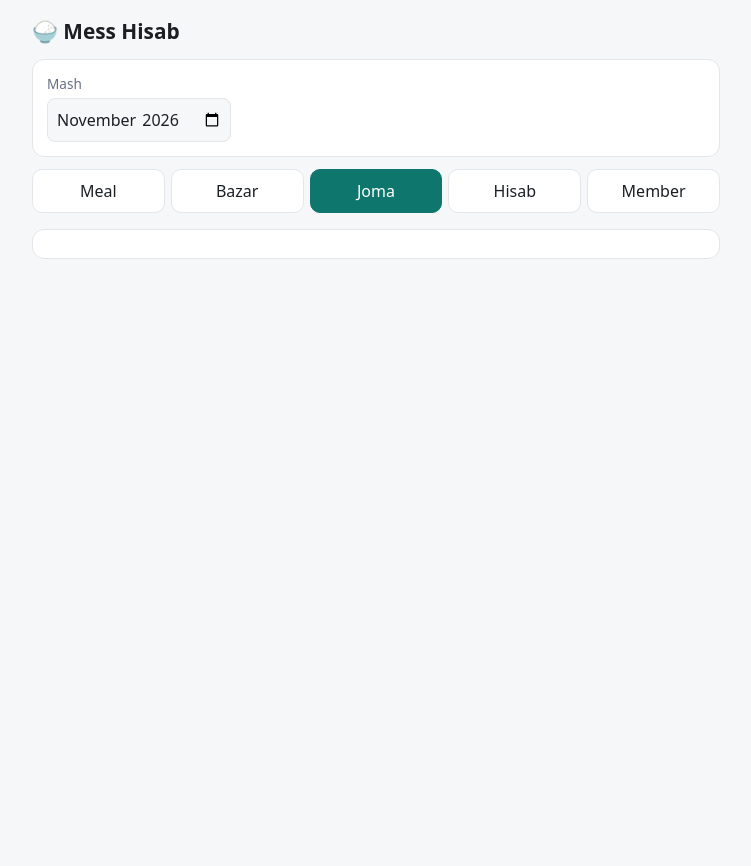
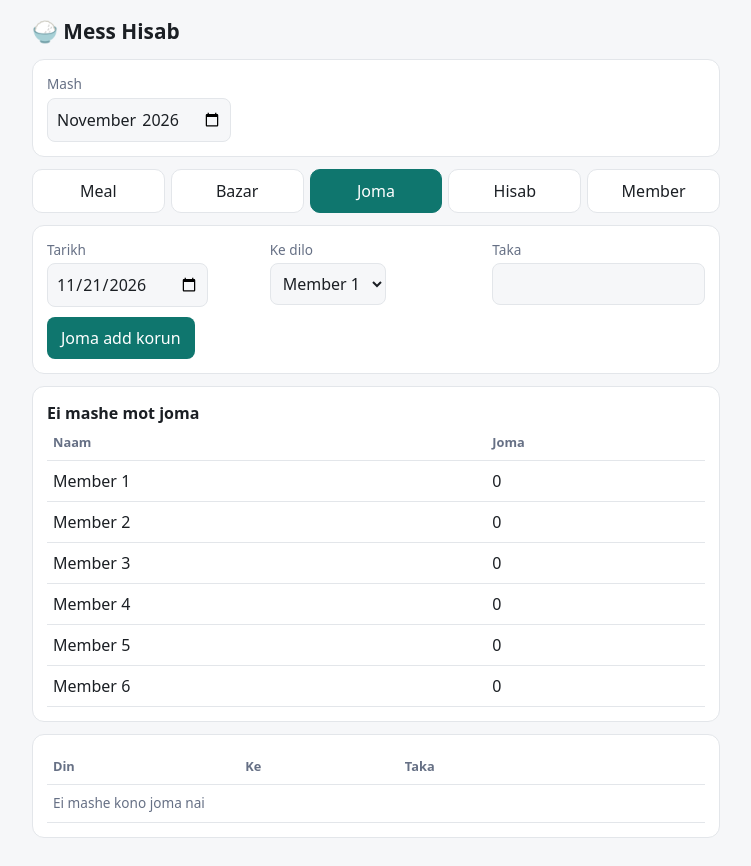
Before and after one commit to Pronayislam/mess-hisab, a React (Vite) app: page / in a window 1280 px wide. Both pictures are taken after a click on the button "Joma". Shown: the whole page, without its empty margins (264-1015 px from the left). Before the commit the page ends 800 px from the top, so only its background shows below. Built offline with nearby package versions, Linux system fonts and the light colour scheme.

Commit message:
Add Joma component for tracking monthly contributions and integrate with App

```diff
--- a/src/App.jsx
+++ b/src/App.jsx
@@ -2,6 +2,7 @@ import { useState } from "react";
 import useLocalStorage from "./hooks/useLocalStorage";
 import Members from "./components/Members";
 import Bazar from "./components/Bazar";
+import Joma from "./components/Joma";
 const initial = {
   members: ["Member 1", "Member 2", "Member 3", "Member 4", "Member 5", "Member 6"],
   meals: {},
@@ -39,10 +40,11 @@ export default function App() {
         ))}
       </div>
 
-    {tab === "bazar" && <Bazar data={data} setData={setData} month={month} />}
+ {tab === "bazar" && <Bazar data={data} setData={setData} month={month} />}
+{tab === "joma" && <Joma data={data} setData={setData} month={month} />}
 {tab === "mem" && <Members data={data} setData={setData} />}
-{!["bazar", "mem"].includes(tab) && (
-  <p className="card"> </p>
+{!["bazar", "joma", "mem"].includes(tab) && (
+  <p className="card">Ei tab ta porer step e banabo</p>
 )}
     </main>
   );
--- /dev/null
+++ b/src/components/Joma.jsx
@@ -0,0 +1,101 @@
+import { useState } from "react";
+
+const today = () => new Date().toISOString().slice(0, 10);
+
+export default function Joma({ data, setData, month }) {
+  const [date, setDate] = useState(today());
+  const [by, setBy] = useState(0);
+  const [amt, setAmt] = useState("");
+
+  function add() {
+    const a = Number(amt);
+    if (!(a > 0)) return;
+    setData((d) => ({
+      ...d,
+      joma: [...d.joma, { id: Date.now(), date, by, amt: a }],
+    }));
+    setAmt("");
+  }
+
+  function remove(id) {
+    if (!window.confirm("Delete korben?")) return;
+    setData((d) => ({ ...d, joma: d.joma.filter((j) => j.id !== id) }));
+  }
+
+  const list = data.joma
+    .filter((j) => j.date.slice(0, 7) === month)
+    .sort((a, b) => (a.date < b.date ? 1 : -1));
+
+  const sums = data.members.map((_, i) =>
+    list.filter((j) => j.by === i).reduce((s, j) => s + j.amt, 0)
+  );
+
+  return (
+    <>
+      <div className="card">
+        <div className="row">
+          <div>
+            <label style={{ marginTop: 0 }}>Tarikh</label>
+            <input type="date" value={date} onChange={(e) => setDate(e.target.value)} />
+          </div>
+          <div>
+            <label style={{ marginTop: 0 }}>Ke dilo</label>
+            <select value={by} onChange={(e) => setBy(Number(e.target.value))}>
+              {data.members.map((m, i) => (
+                <option key={i} value={i}>{m}</option>
+              ))}
+            </select>
+          </div>
+          <div>
+            <label style={{ marginTop: 0 }}>Taka</label>
+            <input
+              type="number"
+              min="0"
+              inputMode="decimal"
+              value={amt}
+              onChange={(e) => setAmt(e.target.value)}
+            />
+          </div>
+        </div>
+        <button className="btn" onClick={add}>Joma add korun</button>
+      </div>
+
+      <div className="card wrap">
+        <b>Ei mashe mot joma</b>
+        <table>
+          <thead>
+            <tr><th>Naam</th><th>Joma</th></tr>
+          </thead>
+          <tbody>
+            {data.members.map((m, i) => (
+              <tr key={i}><td>{m}</td><td>{sums[i]}</td></tr>
+            ))}
+          </tbody>
+        </table>
+      </div>
+
+      <div className="card wrap">
+        <table>
+          <thead>
+            <tr><th>Din</th><th>Ke</th><th>Taka</th><th></th></tr>
+          </thead>
+          <tbody>
+            {list.length === 0 && (
+              <tr><td colSpan="4" className="mu">Ei mashe kono joma nai</td></tr>
+            )}
+            {list.map((j) => (
+              <tr key={j.id}>
+                <td>{j.date.slice(5)}</td>
+                <td>{data.members[j.by] ?? "?"}</td>
+                <td>{j.amt}</td>
+                <td>
+                  <button className="btn x" onClick={() => remove(j.id)}>✕</button>
+                </td>
+              </tr>
+            ))}
+          </tbody>
+        </table>
+      </div>
+    </>
+  );
+}
```
